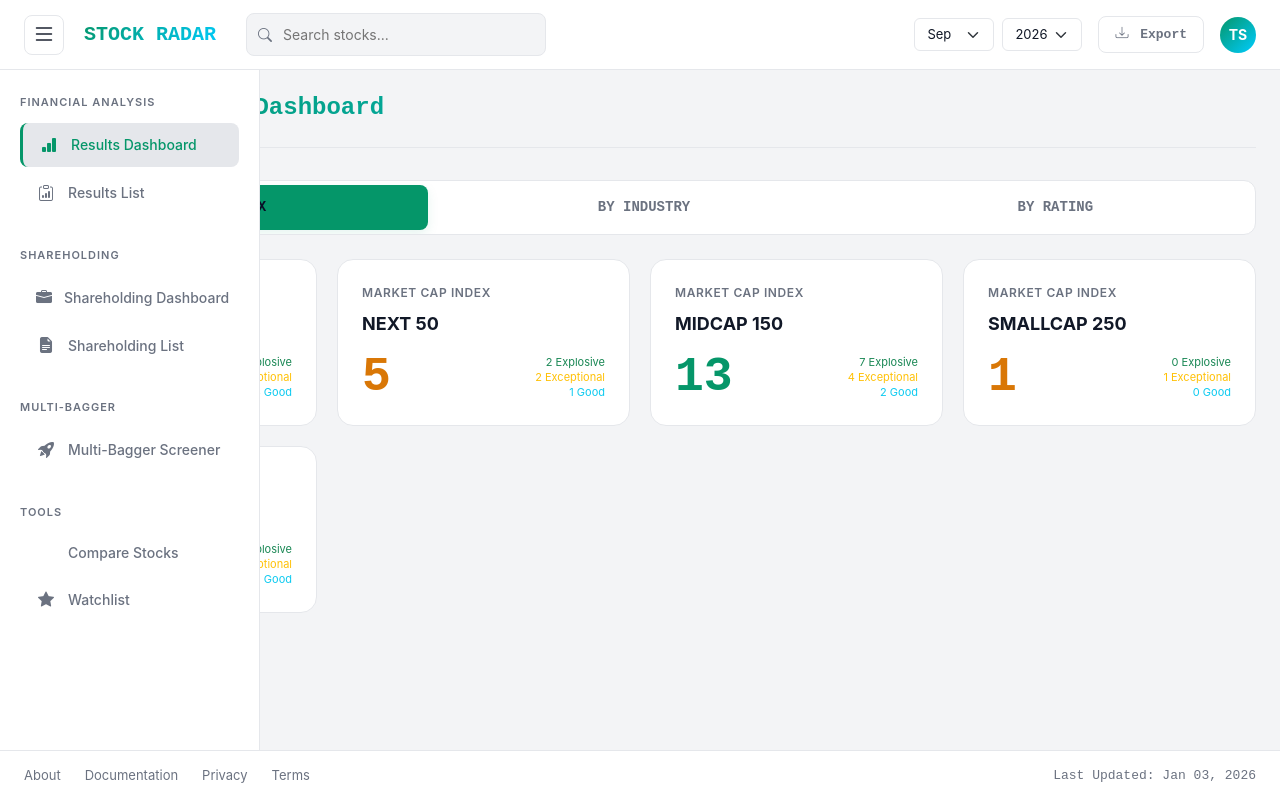
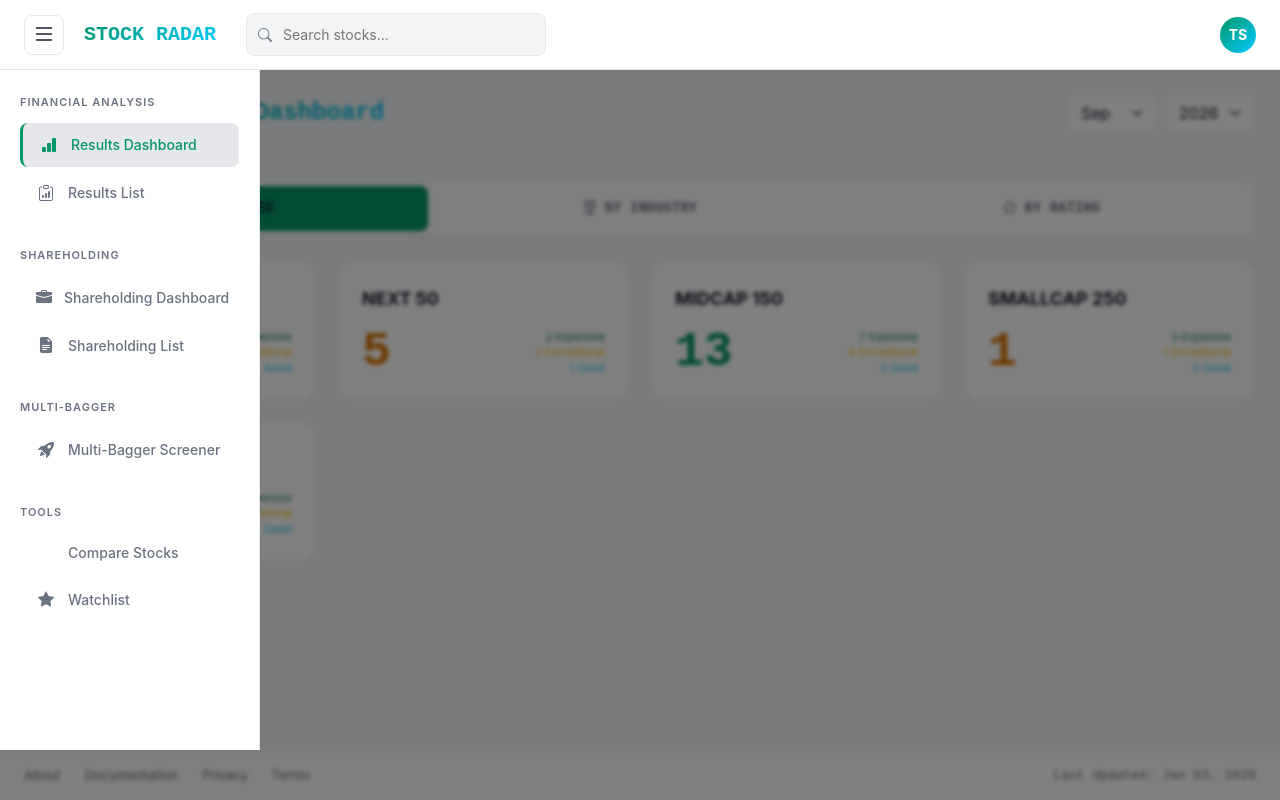
Before and after one commit to Suriyakumar40/stock-radar-frontend, an Angular app: page /fundamental in a window 1280 px wide. Both pictures are taken after a click on the button 44 px from the left and 34 px from the top of the page. Built offline with nearby package versions, Linux system fonts and the light colour scheme.

Commit message:
ui issues

```diff
--- a/src/app/app.html
+++ b/src/app/app.html
@@ -1,13 +1,12 @@
 <div class="app-container" data-theme="light">
 
-  <app-header [searchQuery]="searchQuery" [selectedQuarter]="selectedQuarter" [selectedYear]="selectedYear"
-    [quarters]="quarters" [years]="years()" (toggleSidebar)="toggleSidebar()">
+  <app-header [searchQuery]="searchQuery" (toggleSidebar)="toggleSidebar()">
   </app-header>
 
   <app-sidebar [isOpen]="sidebarOpen()"></app-sidebar>
 
-  <!-- Mobile Overlay: Only visible on mobile when sidebar is OPEN -->
-  <div class="sidebar-overlay" [class.active]="isMobile() && sidebarOpen()" (click)="closeSidebar()">
+  <!-- Sidebar Overlay: Show when sidebar is open on screens where it's toggleable -->
+  <div class="sidebar-overlay" [class.active]="sidebarOpen()" (click)="closeSidebar()">
   </div>
 
   <router-outlet></router-outlet>
--- a/src/app/app.ts
+++ b/src/app/app.ts
@@ -26,52 +26,24 @@ export class App {
   // Layout State
   // Default to false for mobile convenience if rendered on small screen initially,
   // but logic below handles proper checking.
-  sidebarOpen = signal<boolean>(true);
+  sidebarOpen = signal<boolean>(false);
   isMobile = signal<boolean>(false);
 
   today = new Date();
-
-  // Dropdown State
-  quarters = ['Mar', 'Jun', 'Sep', 'Dec'];
-  years = computed(() => {
-    const currentYear = new Date().getFullYear();
-    const startYear = 2022;
-    const years = [];
-    for (let y = startYear; y <= currentYear; y++) {
-      years.push(y);
-    }
-    return years;
-  });
-
-  selectedQuarter = signal('Sep');
-  selectedYear = signal(new Date().getFullYear());
 
   private stockService = inject(FundamentalService);
 
   constructor() { }
 
   ngOnInit() {
-    this.checkScreenSize();
   }
 
-  @HostListener('window:resize', [])
-  onResize() {
-    this.checkScreenSize();
-  }
-
-  checkScreenSize() {
-    // Standard Bootstrap Breakpoint for Large screens
-    const isMobileCheck = window.innerWidth < 1024;
-    this.isMobile.set(isMobileCheck);
-    this.sidebarOpen.set(false);
-
-    // // Auto-close on mobile, auto-open on desktop initial load if preferred,
-    // // or just let the toggle handle it. Here we enforce a smart default.
-    // if (isMobileCheck) {
-    //   this.sidebarOpen.set(false);
-    // } else {
-    //   this.sidebarOpen.set(true);
-    // }
+  @HostListener('window:keydown.escape', [])
+  onEscapeKey() {
+    // Close sidebar when ESC is pressed
+    if (this.sidebarOpen()) {
+      this.closeSidebar();
+    }
   }
 
   // --- ACTIONS ---
@@ -81,7 +53,7 @@ export class App {
   }
 
   closeSidebar() {
-    // Only used by overlay on mobile
+    // Close sidebar (used by overlay click and ESC key)
     this.sidebarOpen.set(false);
   }
 }
--- a/src/app/core/layout/header/header.component.html
+++ b/src/app/core/layout/header/header.component.html
@@ -11,20 +11,6 @@
         </div>
     </div>
     <div class="header-right">
-        <div class="d-flex gap-2">
-            <select class="form-select custom-select" [ngModel]="selectedQuarter()"
-                (ngModelChange)="selectedQuarter.set($event)">
-                <option *ngFor="let q of quarters" [value]="q">{{q}}</option>
-            </select>
-            <select class="form-select custom-select" [ngModel]="selectedYear()"
-                (ngModelChange)="selectedYear.set($event)">
-                <option *ngFor="let y of years" [value]="y">{{y}}</option>
-            </select>
-        </div>
-
-        <button class="header-btn">
-            <i class="bi bi-download me-1"></i> Export
-        </button>
         <div class="user-avatar">TS</div>
     </div>
 </header>
--- a/src/app/core/layout/header/header.component.ts
+++ b/src/app/core/layout/header/header.component.ts
@@ -12,10 +12,6 @@ import { FormsModule } from '@angular/forms';
 export class HeaderComponent {
 
     @Input() searchQuery: any;
-    @Input() selectedQuarter: any;
-    @Input() selectedYear: any;
-    @Input() quarters: string[] = [];
-    @Input() years: number[] = [];
     @Output() toggleSidebar = new EventEmitter<void>();
 
     constructor() { }
--- a/src/app/features/fundamental/pages/dashboard/dashboard.component.html
+++ b/src/app/features/fundamental/pages/dashboard/dashboard.component.html
@@ -1,19 +1,26 @@
-
 <main class="main-content">
-    <div class="page-header">
-        <h1 class="page-title">Quarter Results Dashboard</h1>
+    <div class="page-header d-flex justify-content-between align-items-center">
+        <h1 class="page-title mb-0">Quarter Results Dashboard</h1>
+        <div class="d-flex gap-2">
+            <select class="form-select custom-select" [ngModel]="selectedQuarter()" (ngModelChange)="selectedQuarter.set($event)">
+                <option *ngFor="let q of quarters" [value]="q">{{q}}</option>
+            </select>
+            <select class="form-select custom-select" [ngModel]="selectedYear()" (ngModelChange)="selectedYear.set($event)">
+                <option *ngFor="let y of years()" [value]="y">{{y}}</option>
+            </select>
+        </div>
     </div>
 
     <!-- NAVIGATION TABS -->
     <nav class="nav-tabs-custom mb-4" *ngIf="!detailViewActive()">
         <button class="nav-tab" [class.active]="currentView() === 'indices'" (click)="setView('indices')">
-            <i class="fa-solid fa-layer-group me-2"></i>BY INDEX
+            <i class="bi bi-layers me-2"></i>BY INDEX
         </button>
         <button class="nav-tab" [class.active]="currentView() === 'industry'" (click)="setView('industry')">
-            <i class="fa-solid fa-industry me-2"></i>BY INDUSTRY
+            <i class="bi bi-building me-2"></i>BY INDUSTRY
         </button>
         <button class="nav-tab" [class.active]="currentView() === 'rating'" (click)="setView('rating')">
-            <i class="fa-solid fa-star me-2"></i>BY RATING
+            <i class="bi bi-star me-2"></i>BY RATING
         </button>
     </nav>
 
@@ -24,16 +31,15 @@
         <div class="overview-grid" *ngIf="currentView() === 'indices'">
             <div class="overview-card" *ngFor="let item of indicesData()" [ngClass]="item.ratingClass"
                 (click)="showDetail('index', item.name)">
-                <div class="card-label">Market Cap Index</div>
                 <div class="card-title">{{ item.name }}</div>
                 <div class="card-stats">
                     <div class="card-count">{{ item.count }}</div>
                     <div class="card-breakdown">
-                        <div class="text-success"><i class="fa-solid fa-fire me-1"></i>{{ item.explosive }}
+                        <div class="text-success">{{ item.explosive }}
                             Explosive</div>
-                        <div class="text-warning"><i class="fa-solid fa-bolt me-1"></i>{{ item.exceptional }}
+                        <div class="text-warning"> {{ item.exceptional }}
                             Exceptional</div>
-                        <div class="text-info"><i class="fa-solid fa-check me-1"></i>{{ item.good }} Good</div>
+                        <div class="text-info"> {{ item.good }} Good</div>
                     </div>
                 </div>
             </div>
@@ -43,7 +49,6 @@
         <div class="overview-grid" *ngIf="currentView() === 'industry'">
             <div class="overview-card" *ngFor="let item of industryData()" [ngClass]="item.ratingClass"
                 (click)="showDetail('industry', item.name)">
-                <div class="card-label">Industry Sector</div>
                 <div class="card-title">{{ item.name }}</div>
                 <div class="card-stats">
                     <div class="card-count">{{ item.count }}</div>
@@ -81,7 +86,7 @@
                 {{ selectedFilterValue() }}
             </h2>
             <button class="back-btn" (click)="goBack()">
-                <i class="fa-solid fa-arrow-left me-2"></i>BACK TO OVERVIEW
+                <i class="bi bi-arrow-left me-2"></i>BACK TO OVERVIEW
             </button>
         </div>
 
@@ -140,7 +145,7 @@
 
                 <!-- Empty State -->
                 <div class="empty-state" *ngIf="filteredStocks().length === 0">
-                    <i class="fa-solid fa-chart-bar empty-icon"></i>
+                    <i class="bi bi-bar-chart empty-icon"></i>
                     <p>No stocks found matching these criteria.</p>
                 </div>
             </div>
--- a/src/styles.scss
+++ b/src/styles.scss
@@ -96,11 +96,22 @@
      right: 0;
      bottom: 0;
      background: rgba(0, 0, 0, 0.5);
-     z-index: 80;
-     display: none;
+     z-index: 85;
+     opacity: 0;
+     visibility: hidden;
+     transition: opacity 0.3s ease, visibility 0.3s ease;
      backdrop-filter: blur(2px);
+     cursor: pointer;
  }
 
  .sidebar-overlay.active {
-     display: block;
+     opacity: 1;
+     visibility: visible;
  }
+
+ /* Hide overlay on very wide screens where sidebar is always visible */
+ @media screen and (min-width: 1400px) {
+     .sidebar-overlay {
+         display: none;
+     }
+ }
```
